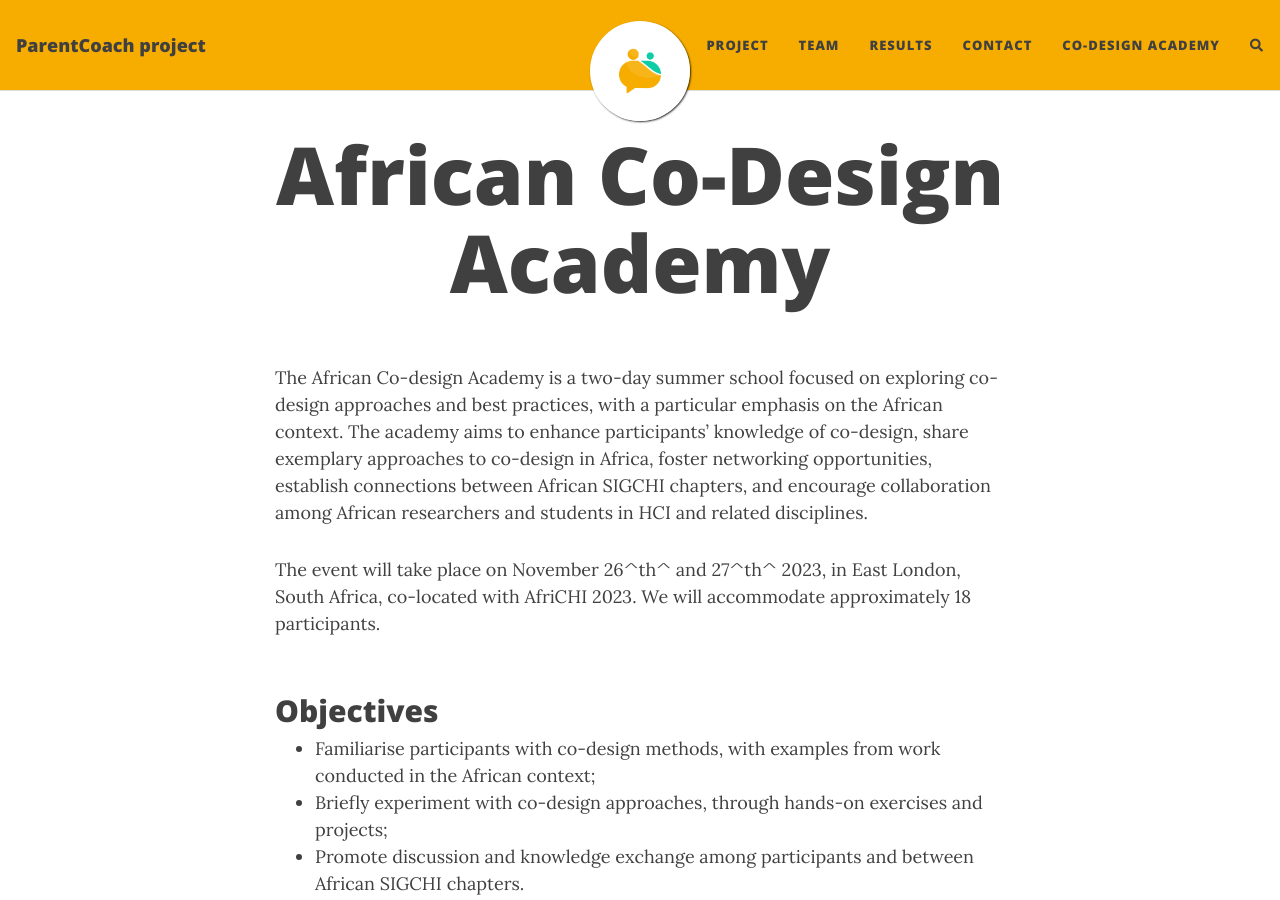
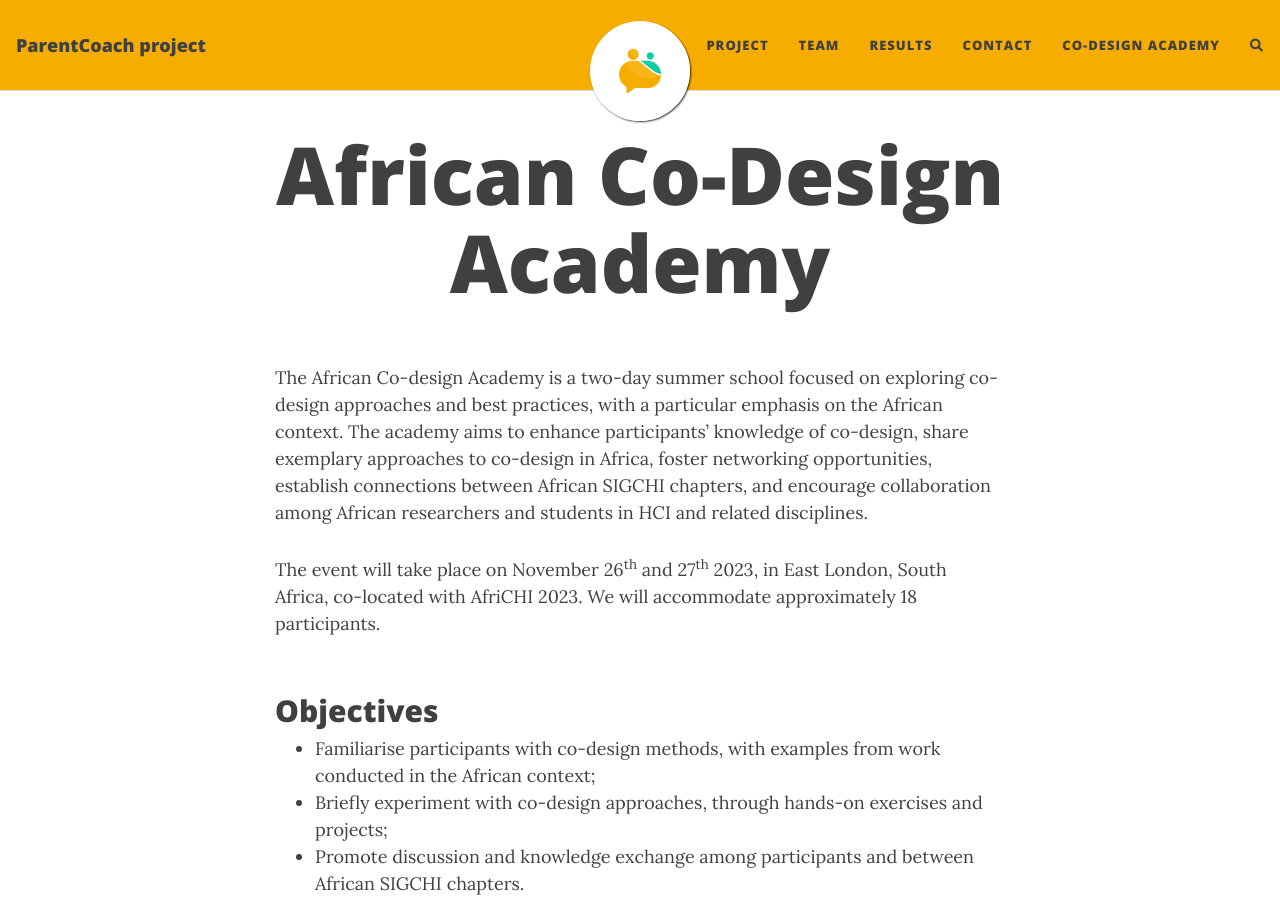
Before and after one commit to fraunhoferportugal/parentcoach-website, a Jekyll site: the page built from african-co-design-academy.md, in a window 1280 px wide and 900 px high. Built offline with Jekyll 4.4.1, drawn with Linux system fonts in a browser that asks for light colours; nearby versions of some CDN libraries; comment, search, counter and statistics services are not loaded; some of the changed text lies outside the part shown.

```diff
--- a/african-co-design-academy.md
+++ b/african-co-design-academy.md
@@ -6,7 +6,7 @@ title: African Co-Design Academy
 
 The African Co-design Academy is a two-day summer school focused on exploring co-design approaches and best practices, with a particular emphasis on the African context. The academy aims to enhance participants' knowledge of co-design, share exemplary approaches to co-design in Africa, foster networking opportunities, establish connections between African SIGCHI chapters, and encourage collaboration among African researchers and students in HCI and related disciplines.
 
-The event will take place on November 26^th^ and 27^th^ 2023, in East London, South Africa, co-located with AfriCHI 2023. We will accommodate approximately 18 participants.<br/><br/>
+The event will take place on November 26<sup>th</sup> and 27<sup>th</sup> 2023, in East London, South Africa, co-located with AfriCHI 2023. We will accommodate approximately 18 participants.<br/><br/>
 
 ## Objectives
 
@@ -40,7 +40,7 @@ During the second day, participants will continue working in small groups in the
 
 ## Registration and funding support
 
-The summer school is free, but [registration](https://forms.gle/utuAmGL9yYgbFZg87) is required until October 13^th^, 2023.
+The summer school is free, but [registration](https://forms.gle/utuAmGL9yYgbFZg87) is required until October 13<sup>th</sup>, 2023.
 
 Meals and refreshments will be offered during the summer school to all participants. Moreover, we will offer 8-10 scholarships to support the travel and accommodation of participants.<br/><br/>
 
```
